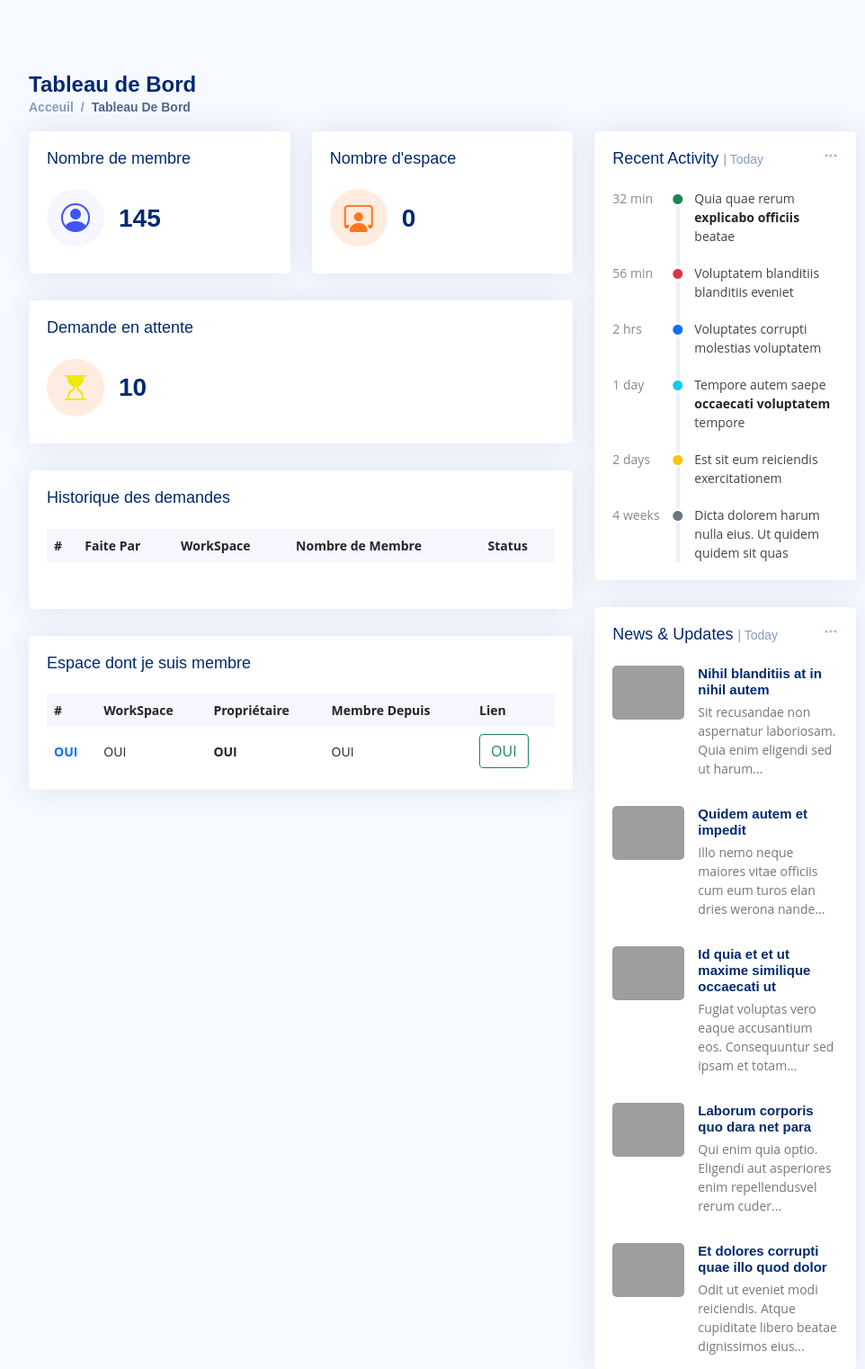
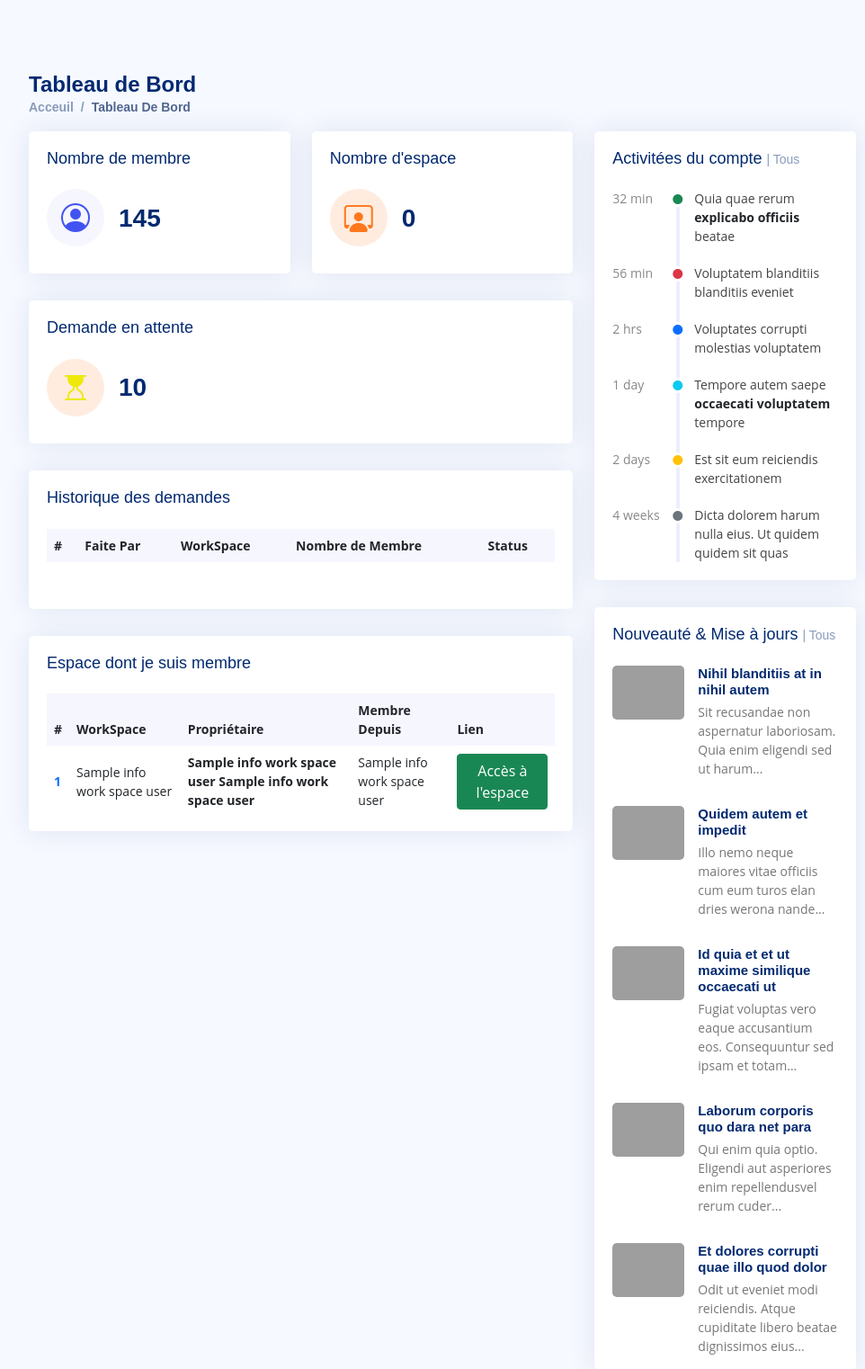
Before and after one commit to ReyzanN/WorkSapce, a PHP site: template pages/body-account.php in a window 1280 px wide. Shown: the part 56-1578 px from the top of the page at 90% size, without its empty margins (298-1260 px from the left). Run offline with PHP 8.4, Linux system fonts and the light colour scheme; the template is opened without the code that fills it: most values are stand-ins (such as "Sample title", 1, 10 or a date in 2020); lists and menus that the app fills with data are empty; grey boxes are pictures that could not be loaded.

Commit message:
Requête SQL Relou :check:

```diff
--- a/account.php
+++ b/account.php
@@ -14,6 +14,7 @@ $footerAccount = 'pages/footer-account.php';
 
 $InfoUsers = $Core->GetInfoAccount($_SESSION['email']);
 $NumbersWorkSpace = $Core->GetNumbersWorkSpaceForMembers($_SESSION['email']);
+$InfoWorkSpaceUsers = $Core->GetInfoWorkSpaceForMembers($_SESSION['email']);
 include($headerAccount);
 include($sideBarAccount);
 if (isset($_REQUEST['page'])){
--- a/pages/body-account.php
+++ b/pages/body-account.php
@@ -129,13 +129,19 @@
                                     </tr>
                                     </thead>
                                     <tbody>
-                                    <tr>
-                                        <td><a href="#" class="text-primary fw-bold">OUI</a></td>
-                                        <td>OUI</td>
-                                        <td class="fw-bold">OUI</td>
-                                        <td>OUI</td>
-                                        <td><button class="btn-outline-success btn" type="button">OUI</button></td>
-                                    </tr>
+                                    <?php
+                                        foreach ($InfoWorkSpaceUsers as $InfoWorkSpace){
+                                    ?>
+                                        <tr>
+                                            <td><a href="#" class="text-primary fw-bold"><?php echo $InfoWorkSpace[0] ?></a></td>
+                                            <td><?php echo $InfoWorkSpace[1] ?></td>
+                                            <td class="fw-bold"><?php echo $InfoWorkSpace[3]."&nbsp;".$InfoWorkSpace[4]  ?></td>
+                                            <td><?php echo $InfoWorkSpace[2] ?></td>
+                                            <td><button class="btn btn-success btn" type="button">Accès à l'espace</button></td>
+                                        </tr>
+                                    <?php
+                                        }
+                                    ?>
                                     </tbody>
                                 </table>
 
@@ -152,21 +158,8 @@
 
                 <!-- Recent Activity -->
                 <div class="card">
-                    <div class="filter">
-                        <a class="icon" href="#" data-bs-toggle="dropdown"><i class="bi bi-three-dots"></i></a>
-                        <ul class="dropdown-menu dropdown-menu-end dropdown-menu-arrow">
-                            <li class="dropdown-header text-start">
-                                <h6>Filter</h6>
-                            </li>
-
-                            <li><a class="dropdown-item" href="#">Today</a></li>
-                            <li><a class="dropdown-item" href="#">This Month</a></li>
-                            <li><a class="dropdown-item" href="#">This Year</a></li>
-                        </ul>
-                    </div>
-
                     <div class="card-body">
-                        <h5 class="card-title">Recent Activity <span>| Today</span></h5>
+                        <h5 class="card-title">Activitées du compte <span>| Tous</span></h5>
 
                         <div class="activity">
 
@@ -225,21 +218,8 @@
 
                 <!-- News & Updates Traffic -->
                 <div class="card">
-                    <div class="filter">
-                        <a class="icon" href="#" data-bs-toggle="dropdown"><i class="bi bi-three-dots"></i></a>
-                        <ul class="dropdown-menu dropdown-menu-end dropdown-menu-arrow">
-                            <li class="dropdown-header text-start">
-                                <h6>Filter</h6>
-                            </li>
-
-                            <li><a class="dropdown-item" href="#">Today</a></li>
-                            <li><a class="dropdown-item" href="#">This Month</a></li>
-                            <li><a class="dropdown-item" href="#">This Year</a></li>
-                        </ul>
-                    </div>
-
                     <div class="card-body pb-0">
-                        <h5 class="card-title">News &amp; Updates <span>| Today</span></h5>
+                        <h5 class="card-title">Nouveauté &amp; Mise à jours <span>| Tous</span></h5>
 
                         <div class="news">
                             <div class="post-item clearfix">
--- a/pages/sidebar-account.php
+++ b/pages/sidebar-account.php
@@ -19,11 +19,13 @@
                 <i class="bi bi-menu-button-wide"></i><span>Mes WorkSpace</span><i class="bi bi-chevron-down ms-auto"></i>
             </a>
             <ul id="components-nav" class="nav-content collapse " data-bs-parent="#sidebar-nav">
+                <?php foreach ($InfoWorkSpaceUsers as $WorkSpace) { ?>
                 <li>
                     <a href="components-alerts.html">
-                        <i class="bi bi-circle"></i><span>Alerts</span>
+                        <i class="bi bi-circle"></i><?php echo $WorkSpace[1] ?><span></span>
                     </a>
                 </li>
+                <?php } ?>
             </ul>
         </li><!-- End Components Nav -->
 
```
Also changed, not shown: Core/MainCore.php (+10 -1 lines).
